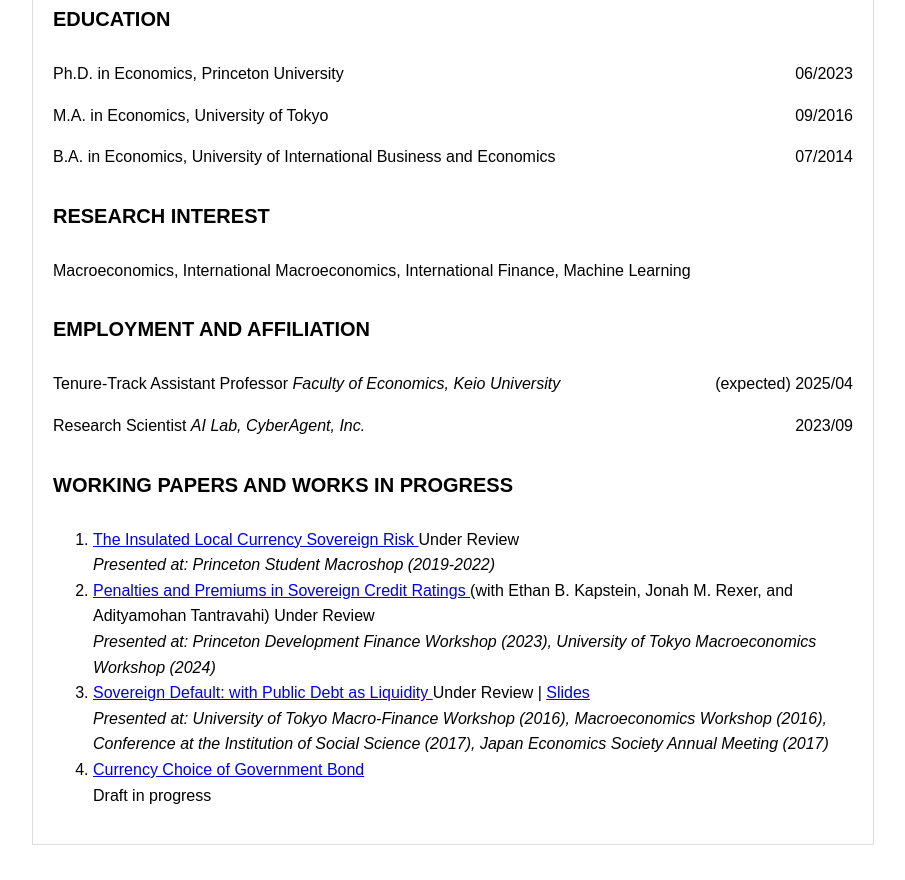
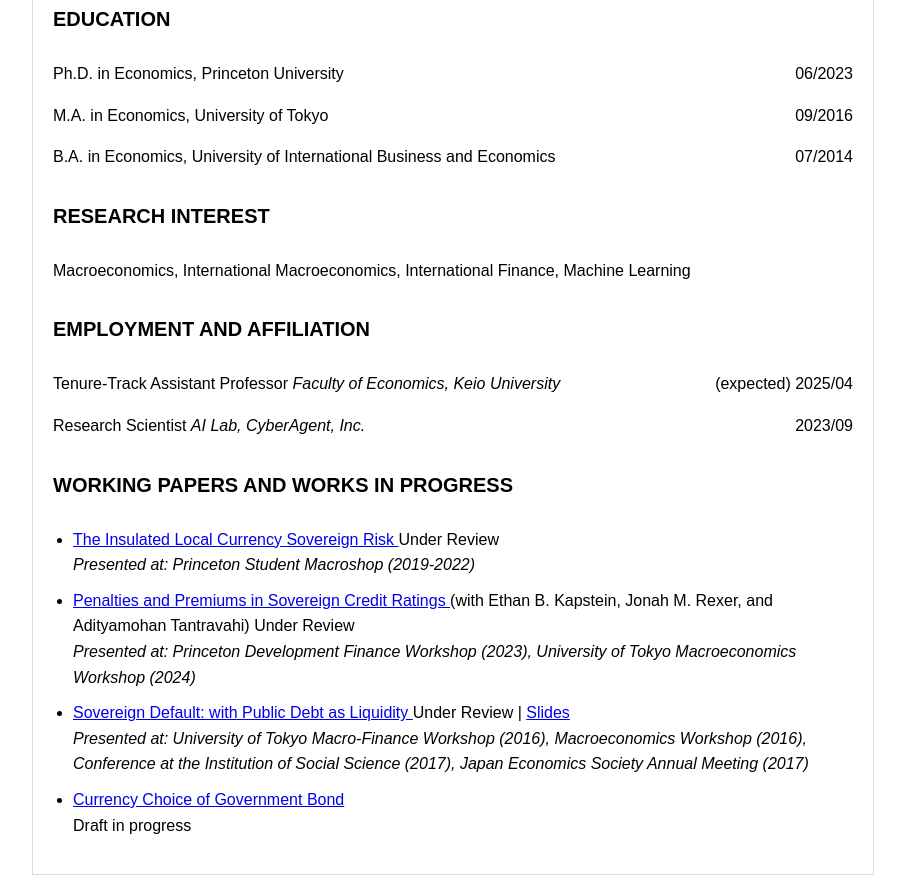
Before and after one commit to fangyuan-yi/fangyuan-yi.github.io, a plain HTML site: page index.html in a window 1280 px wide. Shown: the part 712-1592 px from the top of the page, without its empty margins (187-1092 px from the left). Before the commit the page ends 1562 px from the top, so only its background shows below. Drawn offline with Linux system fonts and the light colour scheme.

Commit message:
Update index.html

```diff
--- a/index.html
+++ b/index.html
@@ -49,7 +49,12 @@
             font-weight: italic;
         }
         ul {
-            padding-left: 20px;
+            list-style-type: disc; /* Normal bullet points */
+            padding-left: 20px; /* Indents bullets */
+        }
+
+        li {
+            margin-bottom: 10px; /* Adds spacing between each bullet point */
         }
 
         .profile-pic {
@@ -117,7 +122,7 @@
     <!-- Working Papers and Works in Progress -->
     <div class="section">
     <h2>WORKING PAPERS AND WORKS IN PROGRESS</h2>
-    <ol>
+    <ul>
         <li>
             <a href="https://www.dropbox.com/scl/fi/4vk7rtpw01ch9ioc1jh05/Insulated_LC.pdf?rlkey=tvy7ufn5dfj5rniwthv3ik2yb&e=1&st=hb05tsit&dl=0" class="paper-title">
                 The Insulated Local Currency Sovereign Risk
@@ -151,8 +156,9 @@
             </a><br>
             <span class="italic">Draft in progress</span>
         </li>
-    </ol>
+    </ul>
 </div>
+
 
 
 
```
